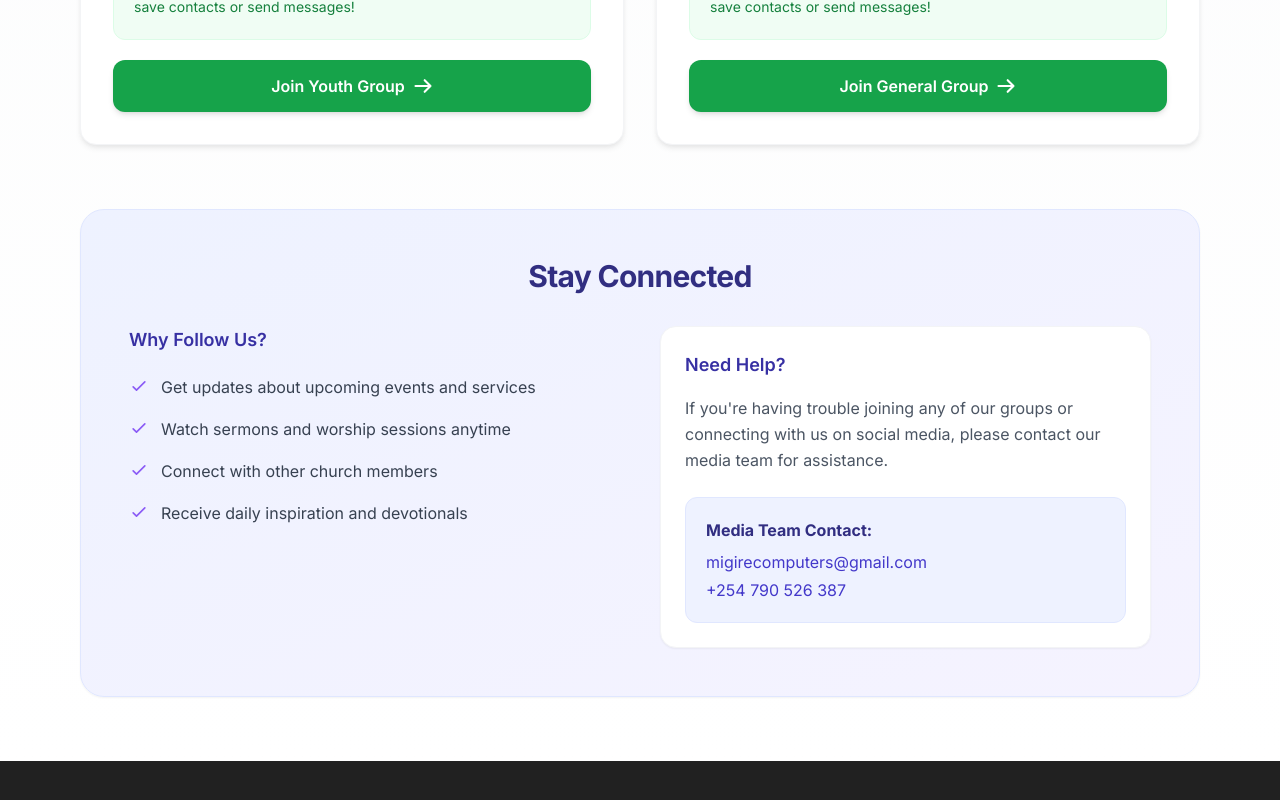
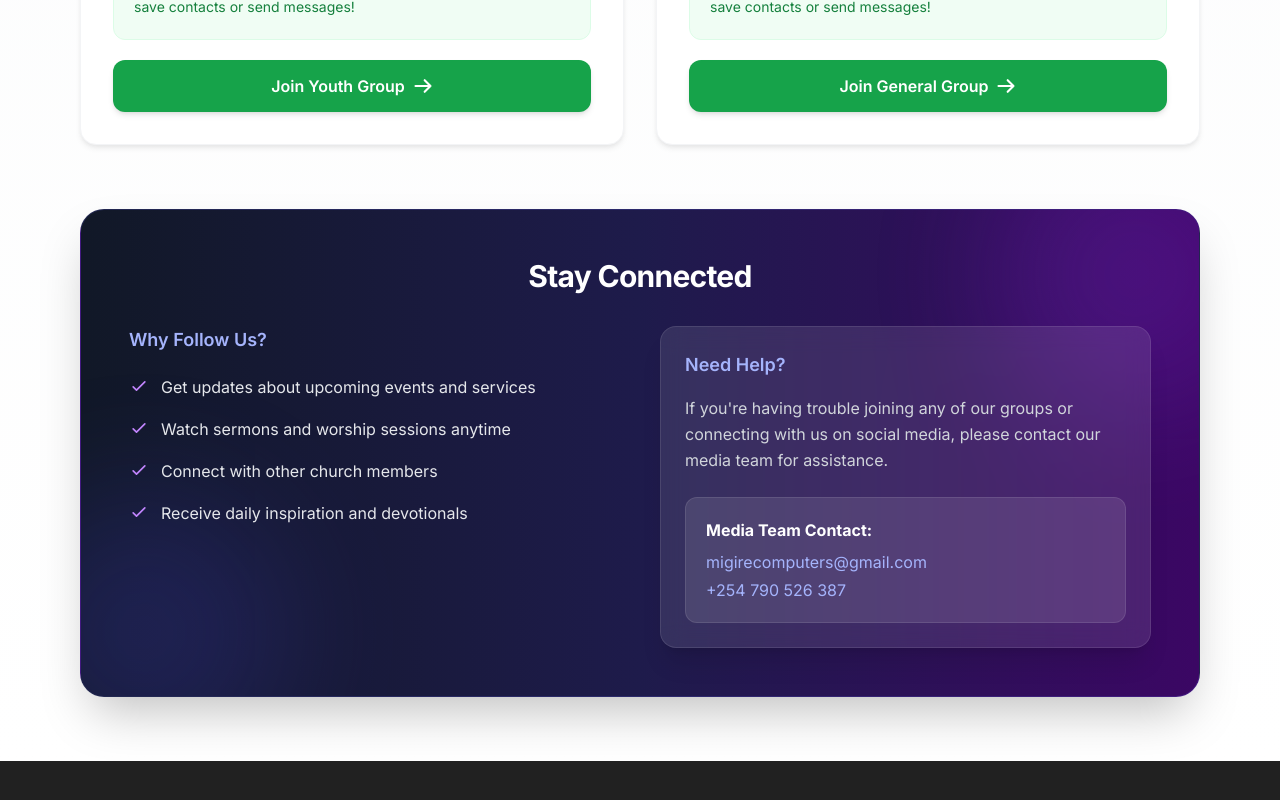
Before and after one commit to gitcat456/f_finalgtm, a React (Vite) app: page /gtm_socials in a window 1280 px wide. Shown: the part 1340-2140 px from the top of the page. Built offline with nearby package versions, Linux system fonts and the light colour scheme.

Commit message:
update CTA background gradient to dark indigo-purple theme

```diff
--- a/src/pages/Socials.jsx
+++ b/src/pages/Socials.jsx
@@ -2,6 +2,13 @@
 import React, { useState } from 'react';
 import { motion, AnimatePresence } from 'framer-motion';
 import praiseBg from '../assets/praise.png';
+import { getOptimizedImageUrl } from '../utils/cloudinary';
+
+// Hero background — width 1920 (hero/background)
+const HERO_BG_URL = getOptimizedImageUrl(
+  'https://res.cloudinary.com/dyy3aepmu/image/upload/v1785607551/praise_vov6j0.png',
+  1920
+);
 
 const SocialsPage = () => {
   const [copied, setCopied] = useState(null);
@@ -84,7 +91,7 @@ const SocialsPage = () => {
           <div className="absolute inset-0 bg-gradient-to-br from-primary-900 via-primary-800 to-secondary-900 opacity-95"></div>
           <div
             className="absolute inset-0 bg-cover bg-center mix-blend-overlay opacity-30"
-            style={{ backgroundImage: `url(${praiseBg})` }}
+            style={{ backgroundImage: `url(${HERO_BG_URL})` }}
           ></div>
         </div>
 
@@ -207,32 +214,36 @@ const SocialsPage = () => {
           </AnimatePresence>
 
           {/* Additional Information */}
-          <div className="mt-16 bg-gradient-to-br from-primary-50 to-secondary-50 rounded-3xl p-8 md:p-12 border border-primary-100 shadow-sm relative overflow-hidden">
-            <h3 className="text-2xl md:text-3xl font-bold text-primary-900 mb-8 text-center tracking-tight">Stay Connected</h3>
-            <div className="grid grid-cols-1 md:grid-cols-2 gap-10">
+          <div className="mt-16 relative overflow-hidden rounded-3xl bg-gradient-to-r from-gray-900 via-indigo-950 to-purple-950 p-8 md:p-12 text-white shadow-2xl border border-indigo-500/20">
+            {/* Ambient background glow elements */}
+            <div className="absolute top-0 right-0 -mr-20 -mt-20 w-72 h-72 rounded-full bg-purple-600 opacity-20 blur-3xl pointer-events-none"></div>
+            <div className="absolute bottom-0 left-0 -ml-20 -mb-20 w-72 h-72 rounded-full bg-indigo-600 opacity-20 blur-3xl pointer-events-none"></div>
+
+            <h3 className="text-2xl md:text-3xl font-bold text-white mb-8 text-center tracking-tight relative z-10">Stay Connected</h3>
+            <div className="grid grid-cols-1 md:grid-cols-2 gap-10 relative z-10">
               <div>
-                <h4 className="font-semibold text-primary-800 mb-5 text-lg">Why Follow Us?</h4>
-                <ul className="space-y-4 text-gray-700">
+                <h4 className="font-semibold text-indigo-300 mb-5 text-lg">Why Follow Us?</h4>
+                <ul className="space-y-4 text-gray-200">
                   <li className="flex items-start">
-                    <svg className="w-5 h-5 text-secondary-500 mr-3 flex-shrink-0 mt-0.5" fill="none" stroke="currentColor" viewBox="0 0 24 24">
+                    <svg className="w-5 h-5 text-purple-400 mr-3 flex-shrink-0 mt-0.5" fill="none" stroke="currentColor" viewBox="0 0 24 24">
                       <path strokeLinecap="round" strokeLinejoin="round" strokeWidth={2} d="M5 13l4 4L19 7" />
                     </svg>
                     <span className="leading-relaxed">Get updates about upcoming events and services</span>
                   </li>
                   <li className="flex items-start">
-                    <svg className="w-5 h-5 text-secondary-500 mr-3 flex-shrink-0 mt-0.5" fill="none" stroke="currentColor" viewBox="0 0 24 24">
+                    <svg className="w-5 h-5 text-purple-400 mr-3 flex-shrink-0 mt-0.5" fill="none" stroke="currentColor" viewBox="0 0 24 24">
                       <path strokeLinecap="round" strokeLinejoin="round" strokeWidth={2} d="M5 13l4 4L19 7" />
                     </svg>
                     <span className="leading-relaxed">Watch sermons and worship sessions anytime</span>
                   </li>
                   <li className="flex items-start">
-                    <svg className="w-5 h-5 text-secondary-500 mr-3 flex-shrink-0 mt-0.5" fill="none" stroke="currentColor" viewBox="0 0 24 24">
+                    <svg className="w-5 h-5 text-purple-400 mr-3 flex-shrink-0 mt-0.5" fill="none" stroke="currentColor" viewBox="0 0 24 24">
                       <path strokeLinecap="round" strokeLinejoin="round" strokeWidth={2} d="M5 13l4 4L19 7" />
                     </svg>
                     <span className="leading-relaxed">Connect with other church members</span>
                   </li>
                   <li className="flex items-start">
-                    <svg className="w-5 h-5 text-secondary-500 mr-3 flex-shrink-0 mt-0.5" fill="none" stroke="currentColor" viewBox="0 0 24 24">
+                    <svg className="w-5 h-5 text-purple-400 mr-3 flex-shrink-0 mt-0.5" fill="none" stroke="currentColor" viewBox="0 0 24 24">
                       <path strokeLinecap="round" strokeLinejoin="round" strokeWidth={2} d="M5 13l4 4L19 7" />
                     </svg>
                     <span className="leading-relaxed">Receive daily inspiration and devotionals</span>
@@ -240,15 +251,15 @@ const SocialsPage = () => {
                 </ul>
               </div>
 
-              <div className="bg-white p-6 rounded-2xl shadow-sm border border-gray-100">
-                <h4 className="font-semibold text-primary-800 mb-4 text-lg">Need Help?</h4>
-                <p className="text-gray-600 mb-6 leading-relaxed">
+              <div className="bg-white/10 backdrop-blur-md p-6 rounded-2xl shadow-xl border border-white/10 text-white">
+                <h4 className="font-semibold text-indigo-300 mb-4 text-lg">Need Help?</h4>
+                <p className="text-gray-300 mb-6 leading-relaxed">
                   If you're having trouble joining any of our groups or connecting with us on social media, please contact our media team for assistance.
                 </p>
-                <div className="bg-primary-50 p-5 rounded-xl border border-primary-100">
-                  <p className="text-primary-900 font-bold mb-2">Media Team Contact:</p>
-                  <a href="mailto:migirecomputers@gmail.com" className="text-primary-700 block mb-1 hover:underline">migirecomputers@gmail.com</a>
-                  <a href="tel:+254790526387" className="text-primary-700 block hover:underline">+254 790 526 387</a>
+                <div className="bg-white/10 p-5 rounded-xl border border-white/10">
+                  <p className="text-white font-bold mb-2">Media Team Contact:</p>
+                  <a href="mailto:migirecomputers@gmail.com" className="text-indigo-300 block mb-1 hover:underline hover:text-white">migirecomputers@gmail.com</a>
+                  <a href="tel:+254790526387" className="text-indigo-300 block hover:underline hover:text-white">+254 790 526 387</a>
                 </div>
               </div>
             </div>
```
